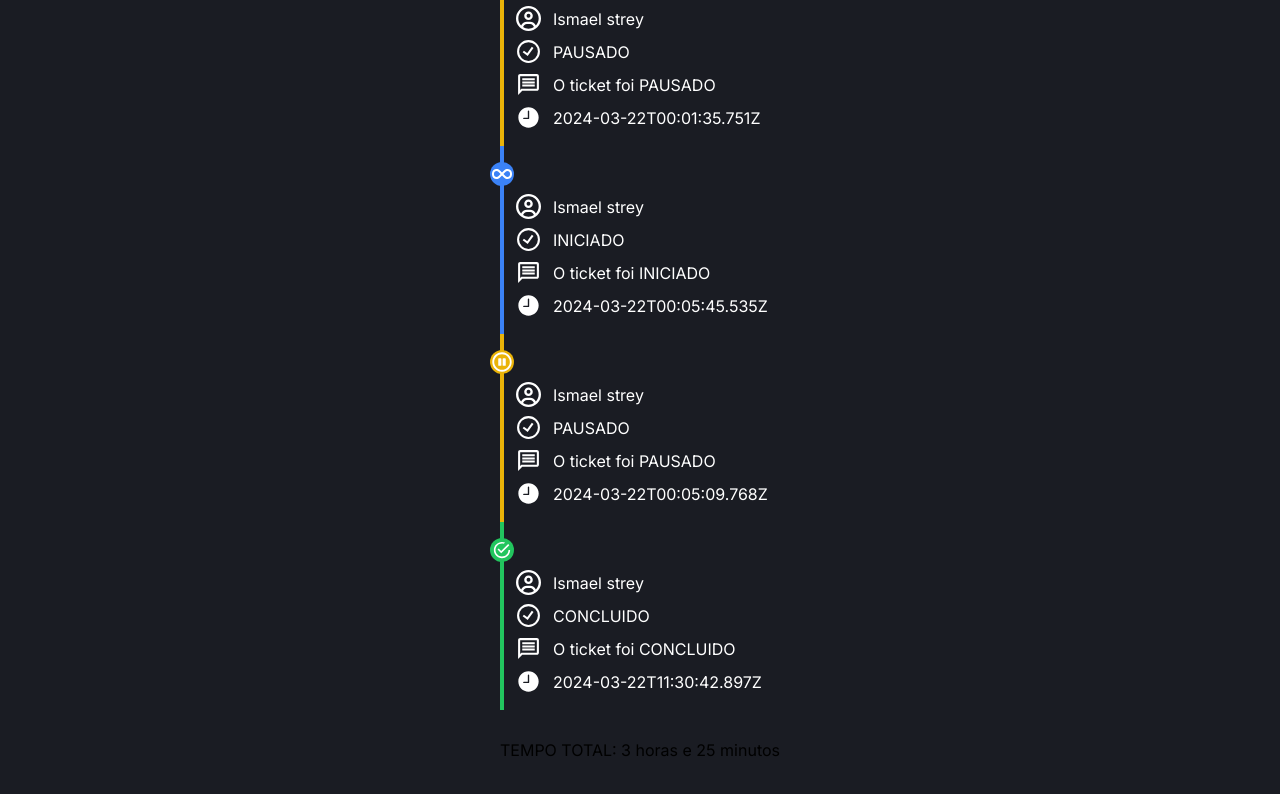
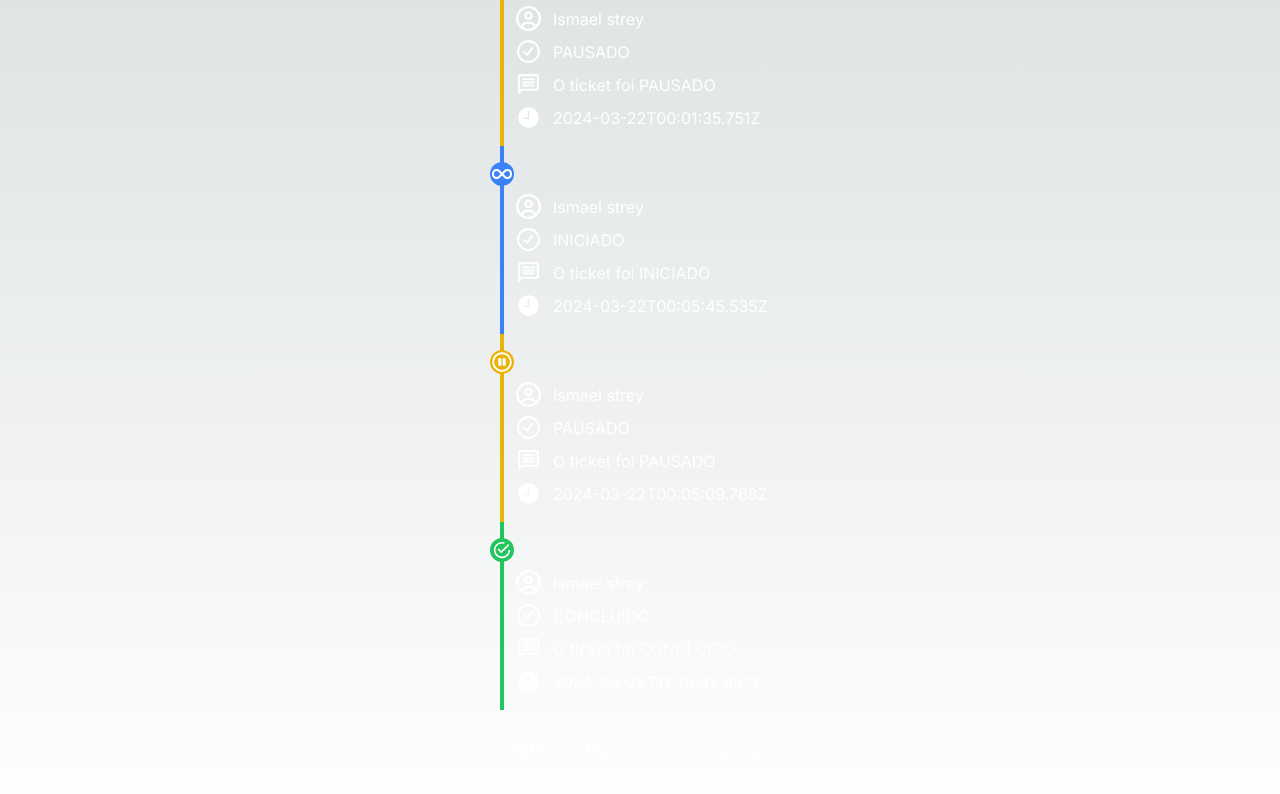
Before and after one commit to ismaelstrey/ticketai, a Next.js app: page /page/roadmap in a window 1280 px wide. Shown: the part 270-1064 px from the top of the page. Built offline with nearby package versions, Linux system fonts and the light colour scheme.

Commit message:
update card description

```diff
--- a/src/components/component/kanbam/Card/index.tsx
+++ b/src/components/component/kanbam/Card/index.tsx
@@ -13,6 +13,7 @@ import { toast } from "react-toastify";
 import { Draggable } from "@hello-pangea/dnd";
 import { playAlertLixo } from "@/helper/beep";
 import { deleteTicketApi } from "@/services/Api";
+import { GrFormViewHide } from "react-icons/gr";
 import CardRoadmap from "../../roadMap/CardRoadmap";
 import RoadMap from "../../roadMap/RoadMap";
 
@@ -52,7 +53,7 @@ function Card({
 
   return (
     <>
-      {!detalhes ? (
+
       <Draggable
         key={id}
         draggableId={id ? id.toString() : ""}
@@ -82,6 +83,9 @@ function Card({
             <div>
               <p className="text-[#9CA3AF] hidden md:block">{name}</p>
               <p className="text-[#9CA3AF] hidden md:block">{description}</p>
+              {ticketRoadMap && detalhes && <div>
+                <span onClick={() => setDetalhes(!detalhes)} className="flex justify-center cursor-pointer" title="Ocultar detalhes"><GrFormViewHide color="white" size={30} /></span>
+                <RoadMap roadmap={ticketRoadMap} /></div>}
             </div>
             <div className="flex justify-between mt-4 p-2 border-t border-t-gray-600 border-dotted">
               <EyeIcon className="text-white cursor-pointer hover:text-blue-500" />
@@ -103,11 +107,7 @@ function Card({
           </div>
         )}
       </Draggable>
-      ) : (
-        <div onClick={() => setDetalhes(!detalhes)}>
-          {ticketRoadMap && <RoadMap roadmap={ticketRoadMap} />}
-        </div>
-      )}
+
     </>
   );
 }
--- a/src/components/component/roadMap/RoadMap.tsx
+++ b/src/components/component/roadMap/RoadMap.tsx
@@ -10,10 +10,10 @@ export default function RoadMap({ roadmap }: RoadMapPropsArray) {
       return <RoadMapItem key={key} {...data} />;
     });
   return (
-    <div className="flex w-full h-full py-10 bg-[#1A1C23] items-center justify-center">
+    <div className="flex w-full h-full py-10 items-center justify-center cursor-default">
       <div className="">
         <RenderRoadMap />
-        <span className="h-20 flex justify-center items-center">
+        <span className="h-20 flex justify-center items-center text-white">
           TEMPO TOTAL: 3 horas e 25 minutos
         </span>
       </div>
```
Also changed, not shown: 1 other file (tests, documents, lock files or other folders). Lines whose indentation alone changed are shown as unchanged.
